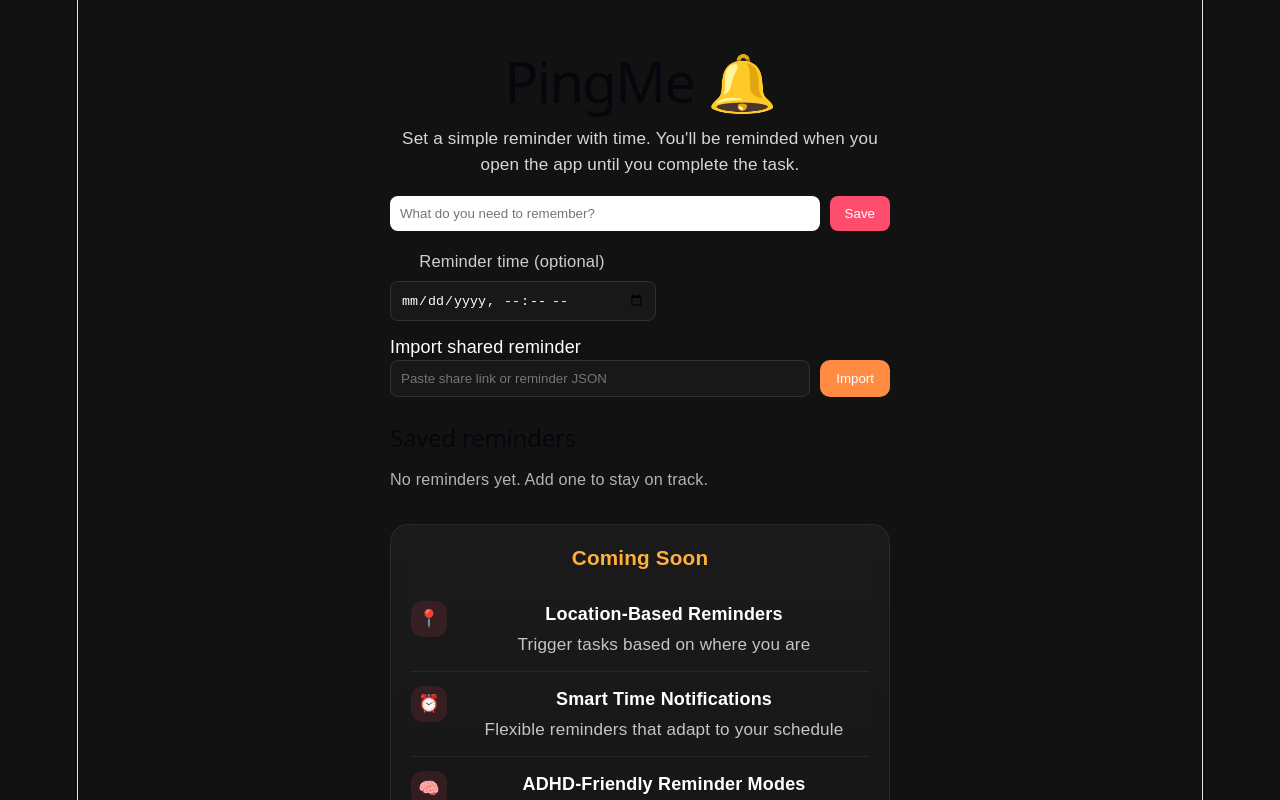
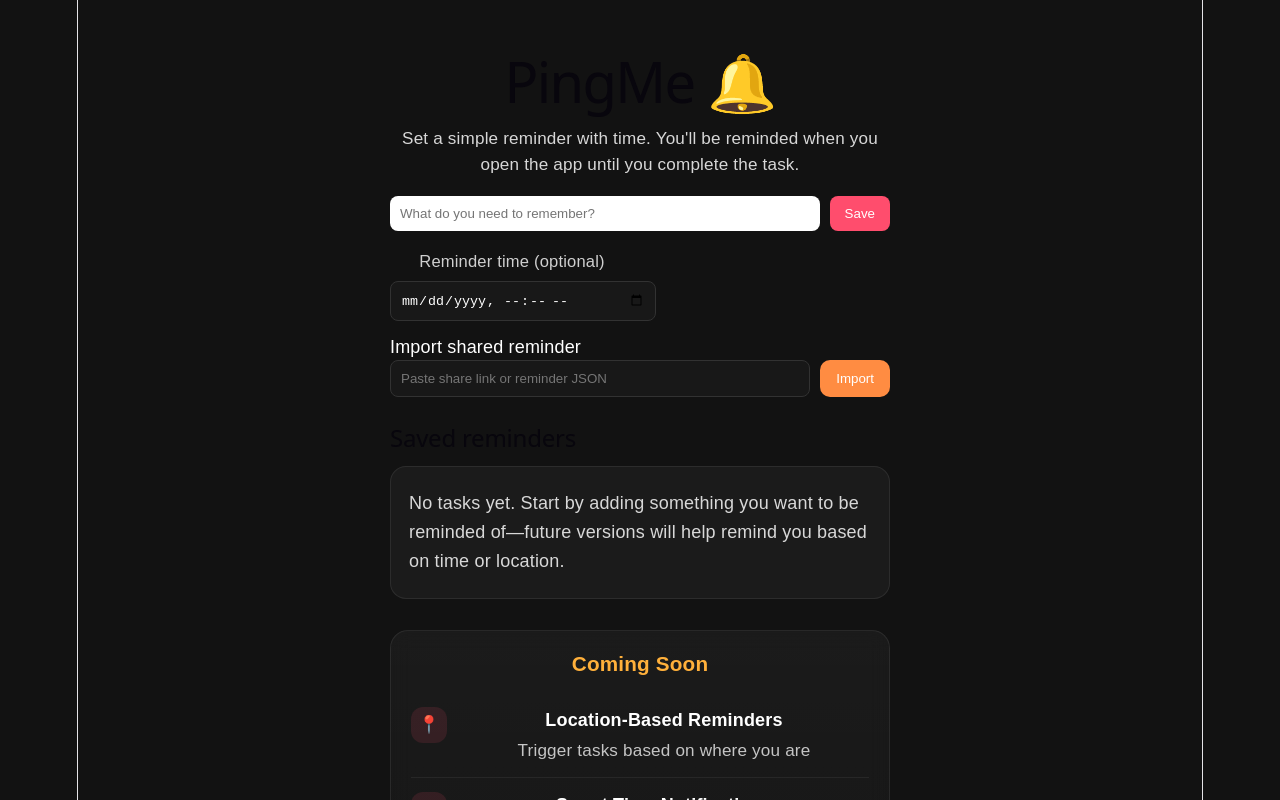
Before and after one commit to Nicode56/PingMe, a React (Vite) app: page / in a window 1280 px wide. Shown: the top 800 px of the page. Built offline with nearby package versions, Linux system fonts and the light colour scheme.

Commit message:
Added message to empty task list

```diff
--- a/src/App.css
+++ b/src/App.css
@@ -272,6 +272,17 @@ li {
   color: #b3b3b3;
   font-size: 0.9rem;
   margin: 0.35rem 0;
+}
+
+.empty-state {
+  margin: 0;
+  padding: 22px 18px;
+  border-radius: 16px;
+  background: rgba(255, 255, 255, 0.04);
+  border: 1px solid rgba(255, 255, 255, 0.08);
+  color: #d8d8d8;
+  font-size: 1rem;
+  line-height: 1.6;
 }
 
 .list-container {
--- a/src/App.jsx
+++ b/src/App.jsx
@@ -390,7 +390,9 @@ function App() {
       <div className="list-container">
         <h2>Saved reminders</h2>
         {reminders.length === 0 ? (
-          <p className="note">No reminders yet. Add one to stay on track.</p>
+          <p className="empty-state">
+            No tasks yet. Start by adding something you want to be reminded of—future versions will help remind you based on time or location.
+          </p>
         ) : (
           <ul>
             {reminders.map((reminder) => {
```
